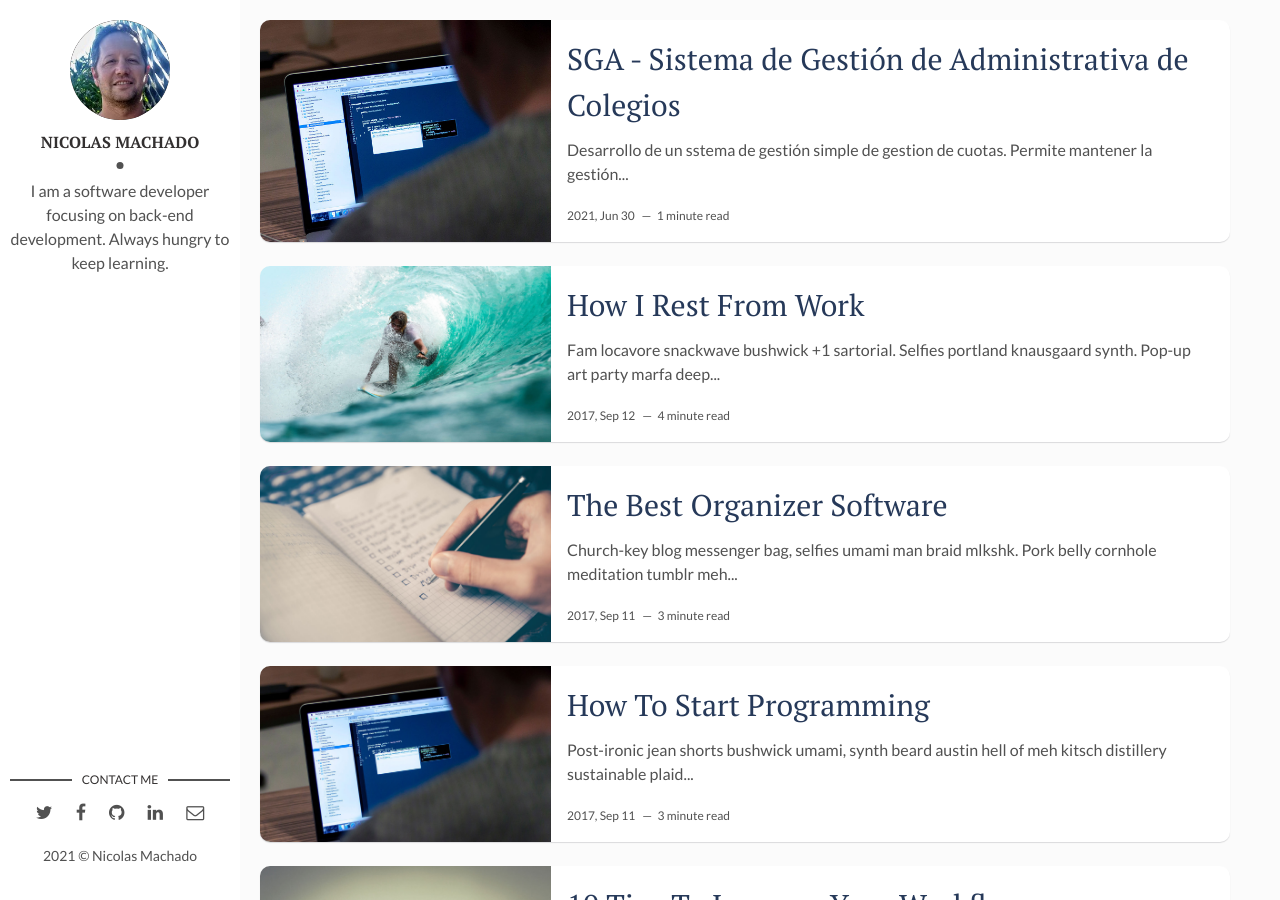
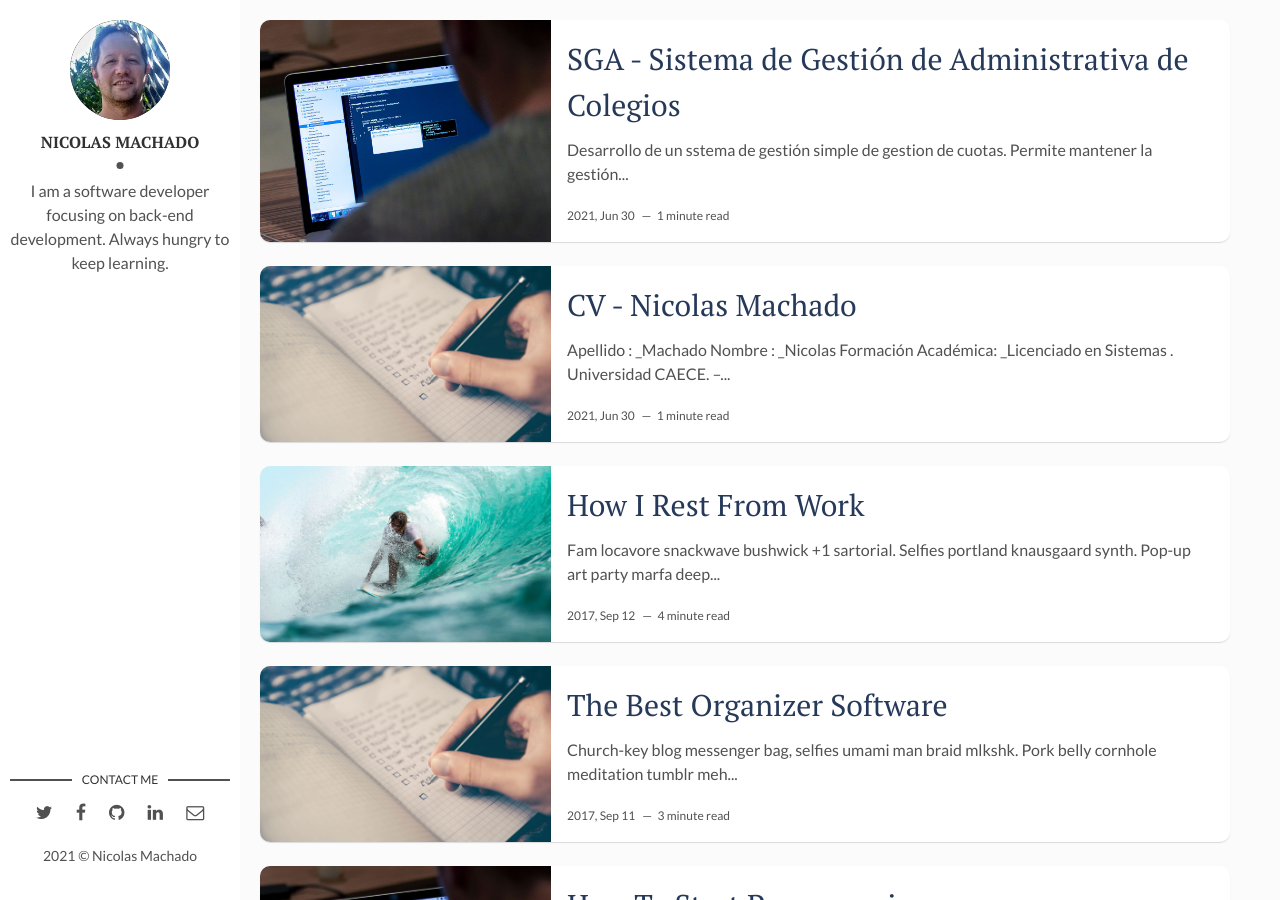
Before and after one commit to NicoMachado/nicomachado.github.io, a Jekyll site: the page built from index.html, in a window 1280 px wide and 900 px high. Built offline with Jekyll 4.4.1, drawn with Linux system fonts in a browser that asks for light colours; the list of posts is cut into pages by our own code.

Commit message:
Cambios en paginas

```diff
--- /dev/null
+++ b/_posts/2021-06-01-cv.markdown
@@ -0,0 +1,15 @@
+---
+layout: post
+title: CV - Nicolas Machado
+date: 2021-07-01 00:00:00 +0300
+description: Curriculum Vitae.
+img: software.jpg # Add image post (optional)
+tags: [Programming, Portfolio] # add tag
+---
+
+* Apellido : _Machado
+* Nombre   : _Nicolas
+
+* Formación Académica: _Licenciado en Sistemas . Universidad CAECE.
+
+> -- TBC --
--- a/_posts/2021-07-01-sga.markdown
+++ b/_posts/2021-07-01-sga.markdown
@@ -4,7 +4,7 @@ title: SGA - Sistema de Gestión de Administrativa de Colegios
 date: 2021-07-01 00:00:00 +0300
 description: Sistema de gestión de Cuotas para colegios privados.
 img: how-to-start.jpg # Add image post (optional)
-tags: [Programming, Portfolio] # add tag
+tags: [Programming, CV] # add tag
 ---
 
 Desarrollo de  un sstema de gestión simple de gestion de cuotas.
```
